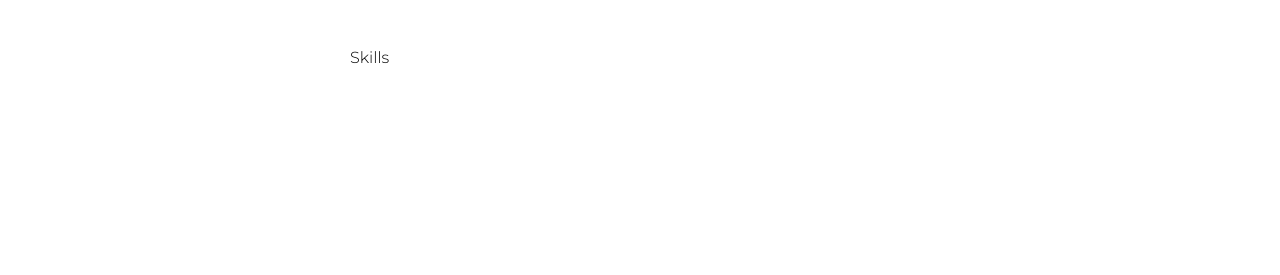
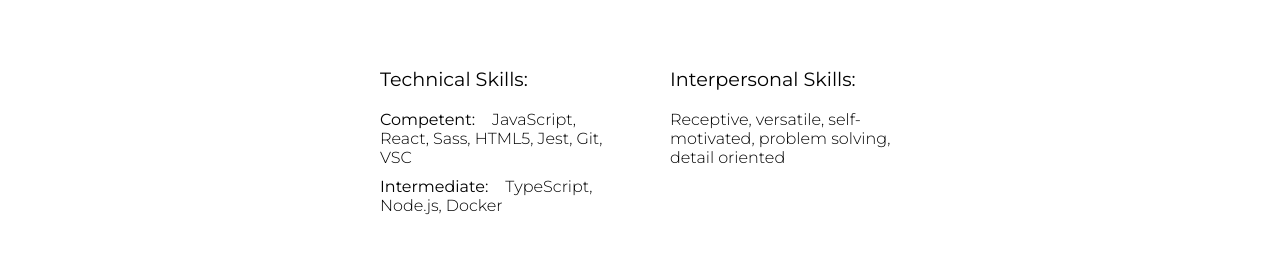
Before and after one commit to AnnaRaczy/LandingPage, a React (Create React App) app in the folder landing_page/: page / in a window 1280 px wide. Shown: the part 620-895 px from the top of the page. Built offline with nearby package versions, Linux system fonts and the light colour scheme.

Commit message:
Skills and Education sections

```diff
--- a/landing_page/src/components/main/detailsSection/AboutSection.scss
+++ b/landing_page/src/components/main/detailsSection/AboutSection.scss
@@ -20,7 +20,7 @@
         }
 
         .list--item {
-            list-style: none;
+            list-style-type: none;
             background: none;
             border: 1.4px solid transparent;
             margin: 10px;
@@ -53,6 +53,7 @@
             margin-bottom: 50px;
 
             &--item {
+                // border: 1px solid black;
                 padding: 0 30px;
                 width: 50%;
             }
@@ -65,15 +66,48 @@
                 display: flex;
                 justify-content: left;
             }
-            .job--title {
+            .title {
                 // border: 1px solid black;
                 font-size: 1.2em;
                 font-weight: 400;
                 margin-right: 30px;
             }
 
+            .skills {
+                font-weight: 400;
+                margin-right: 0.8em;
+            }
+
+            .skills--item {
+                list-style-type: none;
+                margin-bottom: 10px;
+            }
+
             .job--years {
                 line-height: 200%;
+            }
+
+            &--education {
+                list-style-type: none;
+
+                li {
+                    margin-bottom: 10px;
+                }
+                .education--title {
+                    font-weight: 400;
+                }
+
+                .certificate--link {
+                    // text-decoration: underline;
+                    text-decoration: none;
+                    border-bottom: 1px solid $black-background;
+                    margin-left: 10px;
+                    // color: $black-background;
+                }
+
+                .year {
+                    margin-left: 15px;
+                }
             }
         }
         .positions--older {
--- a/landing_page/src/components/main/detailsSection/AboutSection.tsx
+++ b/landing_page/src/components/main/detailsSection/AboutSection.tsx
@@ -19,7 +19,7 @@ const Position: React.FC<PropsExperience> = ({
     return (
         <div className={`text__section--item company--${company}`}>
             <div className="position__info">
-                <p className="job--title">{`${job_title} | ${company}`}</p>
+                <p className="title">{`${job_title} | ${company}`}</p>
                 <p className="job--years">{years}</p>
             </div>
             <p className="experience--list">
@@ -81,11 +81,73 @@ const Experience: React.FC = () => {
         </>
     );
 };
+
+const SoftSkills: React.FC = () => {
+    return (
+        <div className="text__section--item">
+            <p className="title">{constants.INTERPERSONAL_SKILLS}</p>
+            <p>{constants.SOFT_SKILLS}</p>
+        </div>
+    );
+};
+
+const TechnicalSkills: React.FC = () => {
+    return (
+        <div className="text__section--item">
+            <p className="title">{constants.TECHINCAL_SKILLS}</p>
+            <li className="skills--item">
+                <span className="skills">{constants.COMPETENT}</span>
+                {constants.COMPETENT_SKILLS}
+            </li>
+            <li className="skills--item">
+                <span className="skills">{constants.INTERMEDIATE}</span>
+                {constants.INTERMEDIATE_SKILLS}
+            </li>
+        </div>
+    );
+};
+
 const Skills: React.FC = () => {
-    return <p className="text--section">Skills</p>;
+    return (
+        <div className="text__section">
+            <TechnicalSkills />
+            <SoftSkills />
+        </div>
+    );
 };
 const Education: React.FC = () => {
-    return <p className="text--section">Education</p>;
+    return (
+        <div className="text__section">
+            <ul className="text__section--education">
+                <li>
+                    <span className="education--title">
+                        {constants.JS_COURSE}
+                    </span>
+                    <a
+                        className="certificate--link "
+                        href="https://drive.google.com/file/d/15mFzYQ5kj1WisJiyadzDkwjGxF7YFO-A/view?pli=1"
+                        target="_blank"
+                        rel="noreferrer"
+                    >
+                        {constants.CERTIFICATE}
+                    </a>
+                    <span className="year">{constants.CERTIFICATE_YEAR}</span>
+                </li>
+                <li>
+                    <span className="education--title">{constants.MASTER}</span>{' '}
+                    {constants.FACULTY}
+                    <span className="year">{constants.MASTER_YEAR}</span>
+                </li>
+                <li>
+                    <span className="education--title">
+                        {constants.BACHELOR}
+                    </span>{' '}
+                    {constants.FACULTY}
+                    <span className="year">{constants.BACHELOR_YEAR}</span>
+                </li>
+            </ul>
+        </div>
+    );
 };
 
 const AboutList: React.FC = () => {
--- a/landing_page/src/utlis/constants.ts
+++ b/landing_page/src/utlis/constants.ts
@@ -52,8 +52,30 @@ export const YEARS_CS = ' 2017 - 2018';
 export const YEARS_MAS = ' 2016 - 2017';
 
 export const TECHINCAL_SKILLS = 'Technical Skills:';
-export const COMPETENT = 'Competent: JavaScript, React, Sass, HTML5, Jest, Git';
-export const INTERMEDIATE = 'Intermediate: TypeScript, Node.js, Docker';
+export const INTERPERSONAL_SKILLS = 'Interpersonal Skills:';
+export const COMPETENT = 'Competent: ';
+export const COMPETENT_SKILLS =
+    ' JavaScript, React, Sass, HTML5, Jest, Git, VSC';
+export const INTERMEDIATE = 'Intermediate: ';
+export const INTERMEDIATE_SKILLS = ' TypeScript, Node.js, Docker';
+export const SOFT_SKILLS =
+    'Receptive, versatile, self-motivated, problem solving, detail oriented';
+export const SOFT_SKILLS2 = [
+    'Receptive',
+    'Versatile',
+    'Self-motivated',
+    'Problem solving',
+    'Detail oriented',
+];
+export const JS_COURSE = 'Course: JavaScript | React Developer |';
+export const CERTIFICATE = 'Certificate';
+export const CERTIFICATE_YEAR = ' 2022';
+
+export const MASTER = 'Master of Science ';
+export const BACHELOR = 'Bachelor of Science';
+export const FACULTY = '| Biotechnology, University of Wrocław ';
+export const MASTER_YEAR = ' 2016';
+export const BACHELOR_YEAR = ' 2014';
 
 // Portfolio Section
 export const DONATE_YOUR_THINGS = 'Donate Your Things';
```
